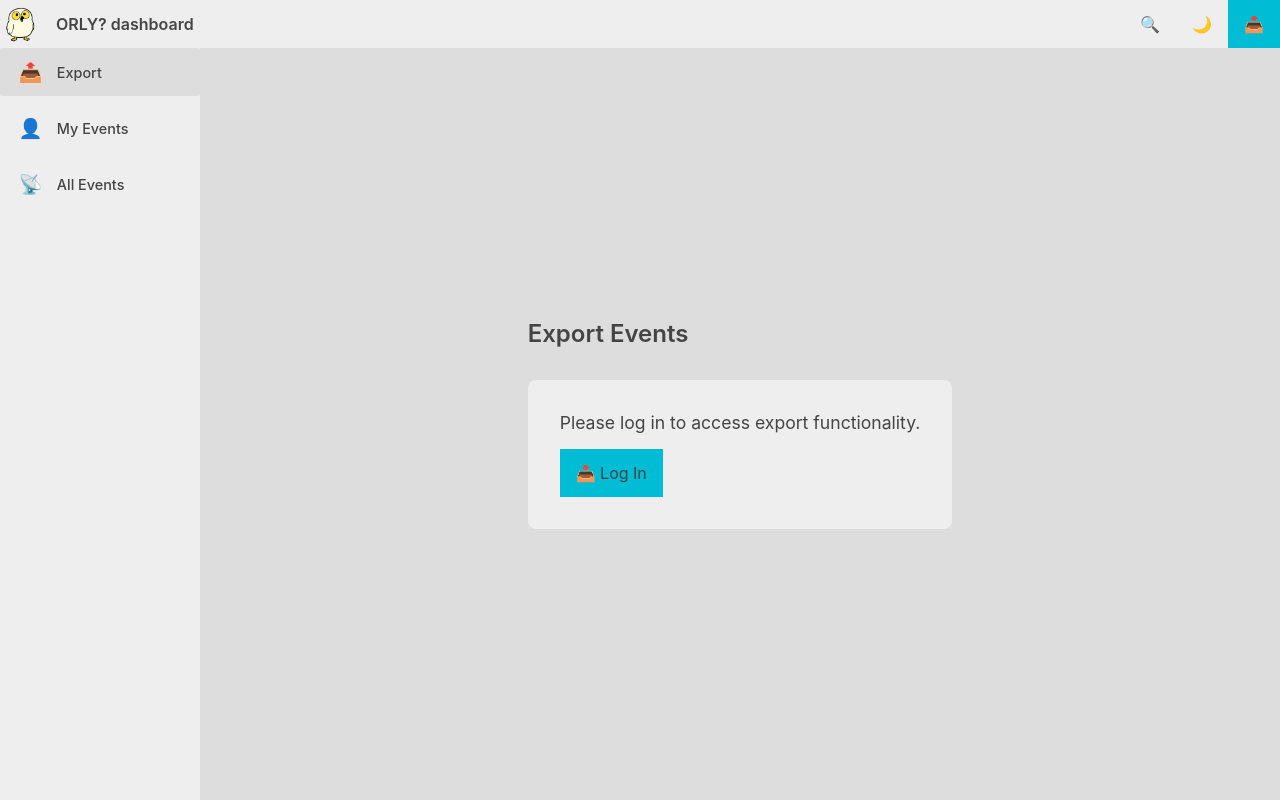
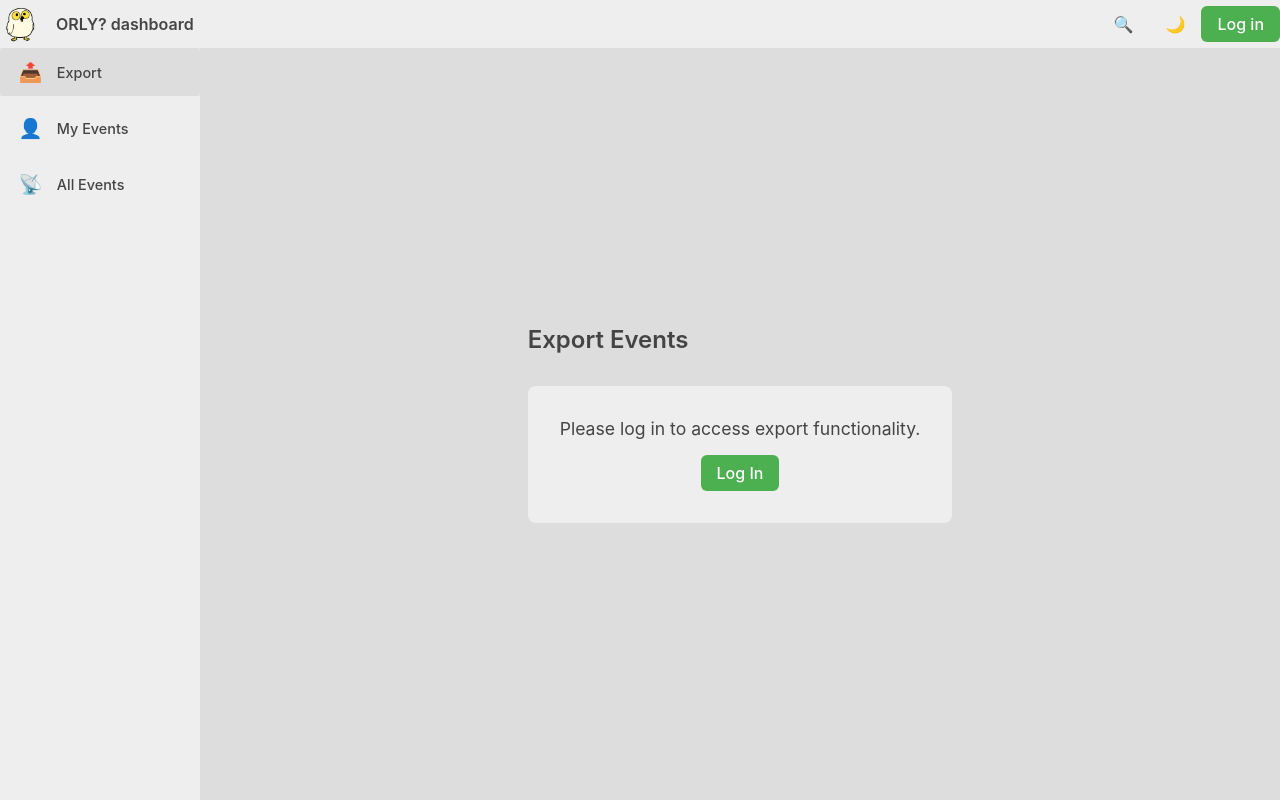
Before and after one commit to Silberengel/next.orly.dev, a Svelte app in the folder app/web/: page / in a window 1280 px wide. Built offline with nearby package versions, Linux system fonts and the light colour scheme.

Commit message:
Refactor login and logout button styles in App.svelte for improved UI consistency. Update button text from icons to labels for better accessibility. Introduce a floating logout button in the profile banner for enhanced user experience.

```diff
--- a/app/web/src/App.svelte
+++ b/app/web/src/App.svelte
@@ -482,10 +482,9 @@
                         {userProfile?.name || userPubkey.slice(0, 8) + '...'}
                     </span>
                 </button>
-                <button class="logout-btn" on:click={handleLogout}>🚪</button>
             </div>
         {:else}
-            <button class="login-btn" on:click={openLoginModal}>📥</button>
+            <button class="login-btn" on:click={openLoginModal}>Log in</button>
         {/if}
     </div>
 </header>
@@ -535,7 +534,7 @@
                 {:else}
                     <div class="login-prompt">
                         <p>Please log in to access export functionality.</p>
-                        <button class="login-btn" on:click={openLoginModal}>📥 Log In</button>
+                        <button class="login-btn" on:click={openLoginModal}>Log In</button>
                     </div>
                 {/if}
             </div>
@@ -558,7 +557,7 @@
                 {:else}
                     <div class="login-prompt">
                         <p>Please log in to access import functionality.</p>
-                        <button class="login-btn" on:click={openLoginModal}>📥 Log In</button>
+                        <button class="login-btn" on:click={openLoginModal}>Log In</button>
                     </div>
                 {/if}
             </div>
@@ -590,7 +589,7 @@
                 {:else}
                     <div class="login-prompt">
                         <p>Please log in to view your events.</p>
-                        <button class="login-btn" on:click={openLoginModal}>📥 Log In</button>
+                        <button class="login-btn" on:click={openLoginModal}>Log In</button>
                     </div>
                 {/if}
             </div>
@@ -626,7 +625,7 @@
                 {:else}
                     <div class="login-prompt">
                         <p>Please log in to view events.</p>
-                        <button class="login-btn" on:click={openLoginModal}>📥 Log In</button>
+                        <button class="login-btn" on:click={openLoginModal}>Log In</button>
                     </div>
                 {/if}
             </div>
@@ -657,6 +656,8 @@
                             {#if userProfile.banner}
                                 <img src={userProfile.banner} alt="Profile banner" class="profile-banner" />
                             {/if}
+                            <!-- Logout button floating in top-right corner of banner -->
+                            <button class="logout-btn floating" on:click={handleLogout}>Log out</button>
                             <!-- Avatar overlaps the bottom edge of the banner by 50% -->
                             {#if userProfile.picture}
                                 <img src={userProfile.picture} alt="User avatar" class="profile-avatar overlap" />
@@ -861,26 +862,25 @@
     }
 
     .login-btn {
-        border: 0 none;
-        border-radius: 0;
-        display: flex;
+        padding: 0.5em 1em;
+        border: none;
+        border-radius: 6px;
+        background-color: #4CAF50;
+        color: white;
+        cursor: pointer;
+        font-size: 1rem;
+        font-weight: 500;
+        transition: background-color 0.2s;
+        display: inline-flex;
         align-items: center;
-        background-color: var(--primary);
-        cursor: pointer;
-        color: var(--text-color);
-        height: 3em;
-        width: auto;
-        min-width: 3em;
-        flex-shrink: 0;
-        line-height: 1;
-        transition: background-color 0.2s;
         justify-content: center;
-        padding: 1em 1em 1em 1em;
-        margin: 0;
+        vertical-align: middle;
+        margin: 0 auto;
+        padding:0.5em 1em;
     }
 
     .login-btn:hover {
-        background-color: #0056b3;
+        background-color: #45a049;
     }
 
     /* App Container */
@@ -1014,23 +1014,32 @@
 
 
     .logout-btn {
-        padding: 0;
+        padding: 0.5rem 1rem;
         border: none;
-        border-radius: 0;
+        border-radius: 6px;
         background-color: var(--warning);
         color: white;
         cursor: pointer;
-        flex-shrink: 0;
-        height: 3em;
-        width: 3em;
+        font-size: 1rem;
+        font-weight: 500;
+        transition: background-color 0.2s;
         display: flex;
         align-items: center;
         justify-content: center;
+        gap: 0.5rem;
     }
 
-    /*.logout-btn:hover {*/
-    /*    background: ;*/
-    /*}*/
+    .logout-btn:hover {
+        background-color: #e53935;
+    }
+
+    .logout-btn.floating {
+        position: absolute;
+        top: 0.5em;
+        right: 0.5em;
+        z-index: 10;
+        box-shadow: 0 2px 8px rgba(0, 0, 0, 0.3);
+    }
 
     /* User Profile Button */
     .user-profile-btn {
@@ -1138,6 +1147,7 @@
     .profile-section {
         margin-bottom: 2rem;
     }
+
 
     .profile-hero {
         position: relative;
@@ -1281,7 +1291,7 @@
         margin-bottom: 1.5rem;
     }
 
-    .export-section h3, .import-section h3, .events-section h3 {
+    .export-section h3, .import-section h3 {
         margin: 0 0 1rem 0;
         color: var(--text-color);
         font-size: 1.2rem;
```
